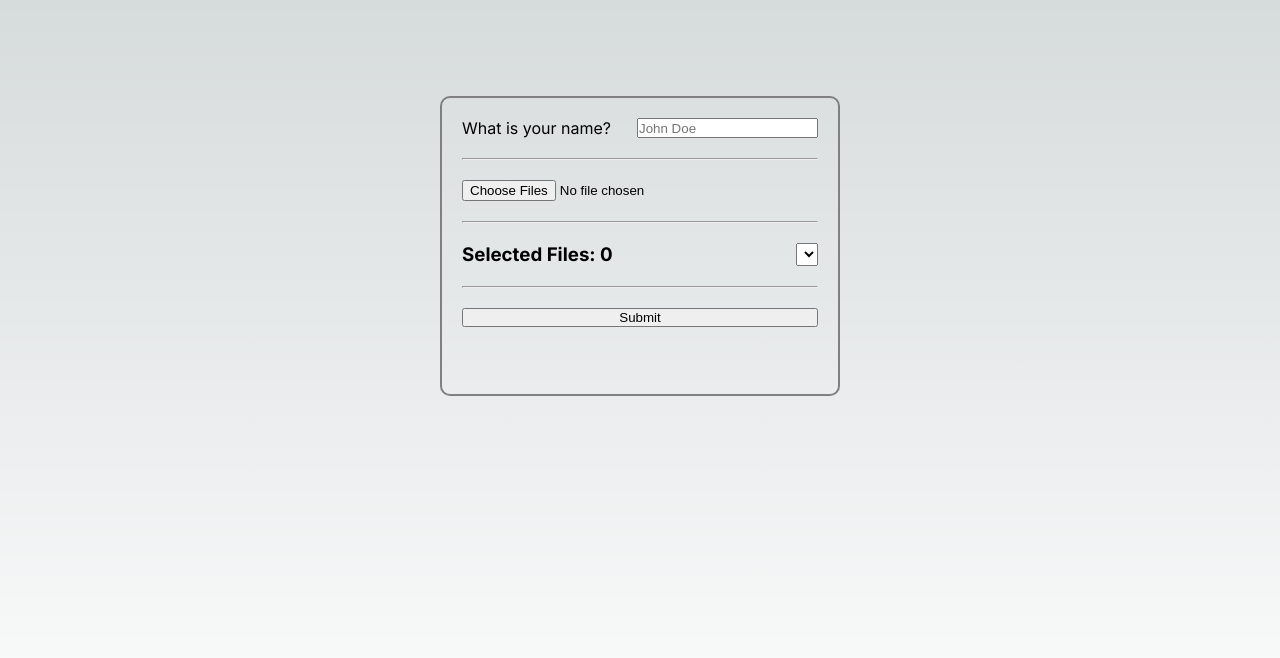
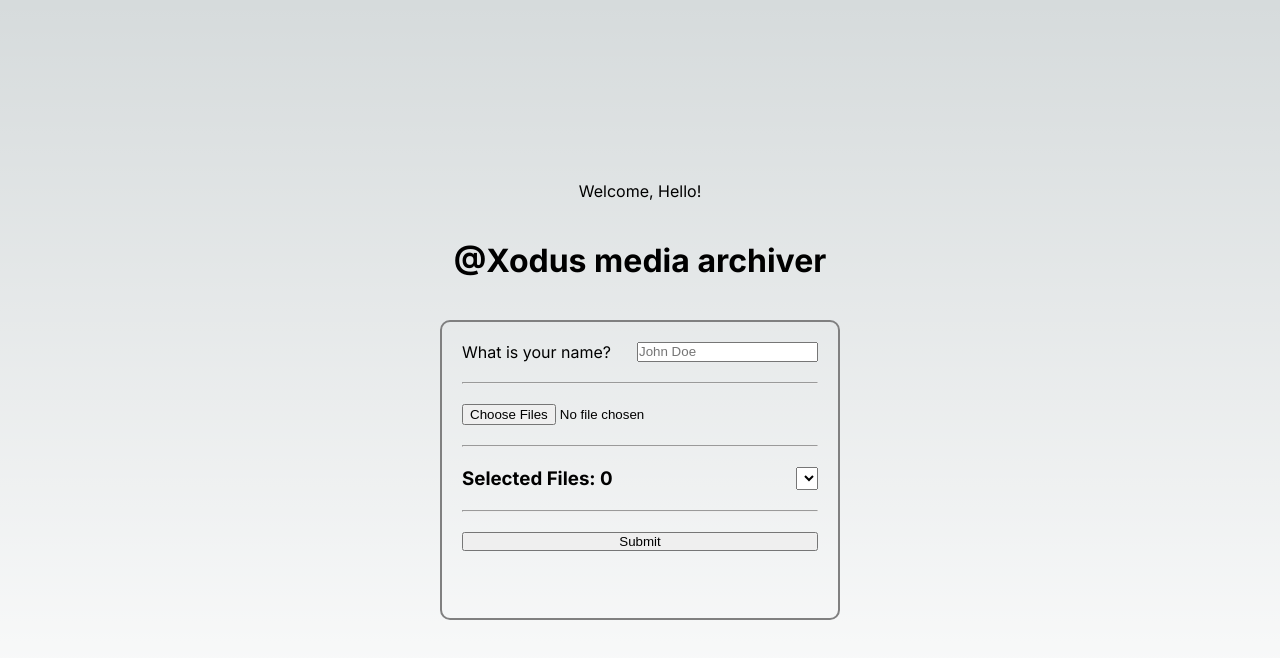
Before and after one commit to Beth-Kavod/-Xodus-Archive, a Next.js app: page / in a window 1280 px wide. Shown: the top 658 px of the page. Built offline with nearby package versions, Linux system fonts and the light colour scheme.

Commit message:
Added error messages and spinner

```diff
--- /dev/null
+++ b/app/components/LoadingSpinner.css
@@ -0,0 +1,31 @@
+.loading-spinner-container {
+  position: fixed;
+  top: 0;
+  left: 0;
+  width: 100%;
+  height: 100%;
+  background-color: rgba(0, 0, 0, 0.5); /* Semi-transparent black background */
+  display: flex;
+  justify-content: center;
+  align-items: center;
+  z-index: 9999; /* Make sure it's above other content */
+}
+
+.loading-spinner {
+  position: absolute;
+  border: 4px solid rgba(255, 255, 255, 0.3); /* Semi-transparent white border */
+  border-left-color: #3498db;
+  border-radius: 50%;
+  width: 200px;
+  height: 200px;
+  animation: spin 1.5s linear infinite;
+}
+
+@keyframes spin {
+  0% {
+    transform: rotate(0deg);
+  }
+  100% {
+    transform: rotate(360deg);
+  }
+}
--- /dev/null
+++ b/app/components/LoadingSpinner.tsx
@@ -0,0 +1,10 @@
+import React from 'react';
+import './LoadingSpinner.css'; // Import CSS file for styling
+
+export default function LoadingSpinner() {
+  return (
+    <div className="loading-spinner-container">
+      <div className="loading-spinner"></div>
+    </div>
+  );
+};
--- /dev/null
+++ b/app/components/Message.css
@@ -0,0 +1,3 @@
+.message {
+  /* background-color: azure; */
+}
--- /dev/null
+++ b/app/components/Message.tsx
@@ -0,0 +1,16 @@
+import './Message.css'
+
+interface Props {
+  params: {
+    textMessage: string
+  }
+}
+
+export default function Message({ params }: Props) {
+  const { textMessage } = params
+  return (
+    <div className="message">
+      <p>Welcome, {textMessage}!</p>
+    </div>
+  )
+}
--- a/app/globals.css
+++ b/app/globals.css
@@ -87,6 +87,10 @@ body {
 
 body {
   color: rgb(var(--foreground-rgb));
+  display: flex;
+  justify-content: center;
+  align-items: center;
+  flex-direction: column;
   background: linear-gradient(
       to bottom,
       transparent,
--- a/app/layout.tsx
+++ b/app/layout.tsx
@@ -5,8 +5,8 @@ import "./globals.css";
 const inter = Inter({ subsets: ["latin"] });
 
 export const metadata: Metadata = {
-  title: "Create Next App",
-  description: "Generated by create next app",
+  title: "@Xodus media archive",
+  description: "MEdia archive to store media taken at the @Xodus event for the total solar eclipse of 2024",
 };
 
 export default function RootLayout({
--- a/app/page.module.css
+++ b/app/page.module.css
@@ -1,7 +1,7 @@
 .main {
   display: flex;
   flex-direction: column;
-  justify-content: space-between;
+  justify-content: center;
   align-items: center;
   padding: 6rem;
   min-height: 100vh;
--- a/app/page.tsx
+++ b/app/page.tsx
@@ -3,11 +3,15 @@ import Image from "next/image";
 import styles from "./page.module.css";
 import SelectImages from "./components/SelectImages";
 import DisplayImages from "./components/DisplayImages";
+import LoadingSpinner from './components/LoadingSpinner';
+import Message from './components/Message';
 import { useState, useEffect } from 'react'
 
 export default function Home() {
   const [selectedFiles, setSelectedFiles] = useState<any>([]);
   const [name, setName] = useState<any>('');
+  const [loading, setLoading] = useState<boolean>(false);
+  const [message, setMessage] = useState<string>("Hello");
 
   function validateForm() {
     if (!name) {
@@ -28,6 +32,8 @@ export default function Home() {
 
     if (!validateForm()) return
 
+    setLoading(true)
+
     try {
       const formData = new FormData();
       selectedFiles.forEach((file: string | Blob, index: any) => {
@@ -44,12 +50,19 @@ export default function Home() {
       });
 
       console.log('Files uploaded successfully:', await response.json());
-    } catch (error) {
+      setMessage('Files uploaded successfully')
+    } catch (error: any) {
       console.error('Error uploading files:', error);
+      setMessage(error.message)
+    } finally {
+      setLoading(false)
     }
   };
   return (
     <main className={styles.main}>
+      { loading && <LoadingSpinner /> }
+      { message && <Message params={{ textMessage: message }}/> }
+      <h1>@Xodus media archiver</h1>
       <form action="" onSubmit={(event) => handleUpload(event)} className={styles.form}>
         <div className={styles.formGroup}>
           <label htmlFor="name">What is your name?</label>
--- a/package.json
+++ b/package.json
@@ -9,6 +9,7 @@
     "lint": "next lint"
   },
   "dependencies": {
+    "dotenv": "^16.4.5",
     "dropbox": "^10.34.0",
     "express": "^4.19.2",
     "formidable": "^3.5.1",
```
Also changed, not shown: app/api/upload/route.js (+15 -1 lines), 1 other file (tests, documents, lock files or other folders).
